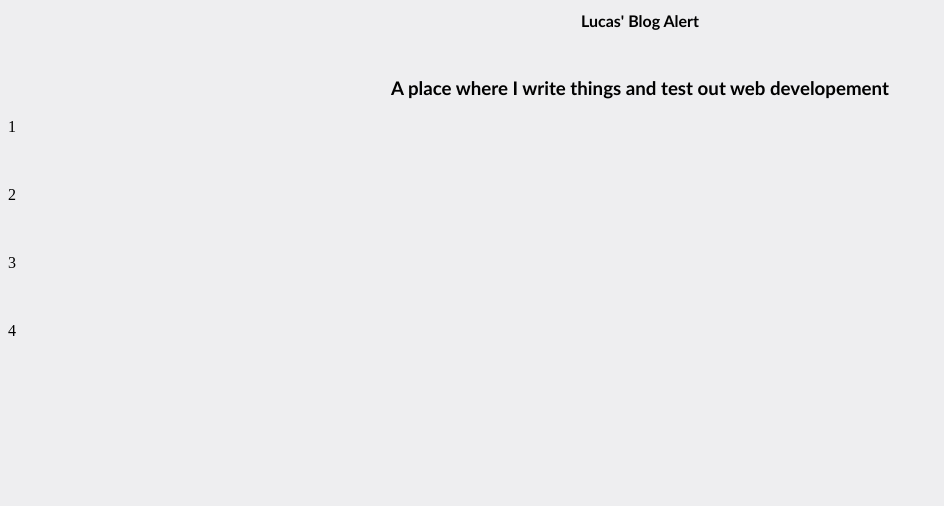
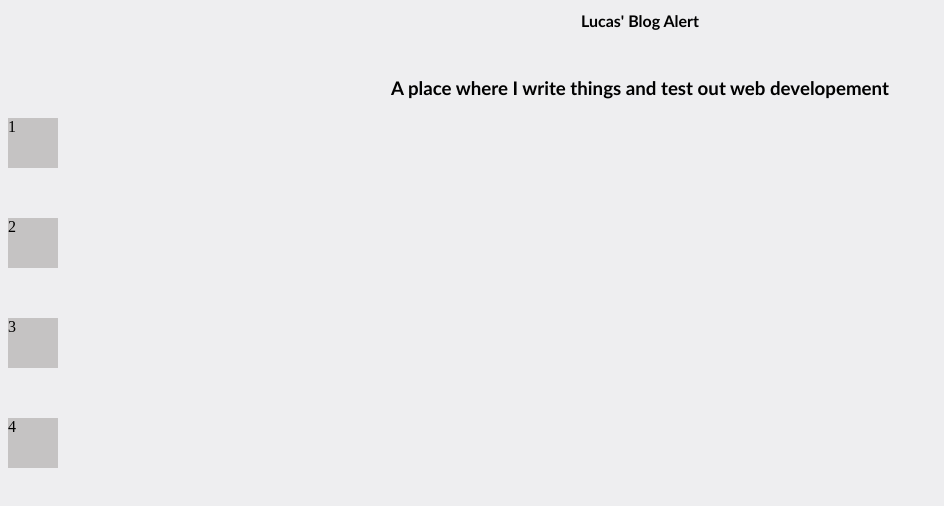
Before and after one commit to zoomzorp/zoomzorp.github.io, a plain HTML site: page index.html in a window 1280 px wide. Shown: the whole page, without its empty margins (0-944 px from the left). Drawn offline with Linux system fonts and the light colour scheme.

Commit message:
Update dopestyle.css

```diff
--- a/dopestyle.css
+++ b/dopestyle.css
@@ -36,3 +36,9 @@ body {
     grid-column-start: 1;
     grid-column-end: 3;
 }
+
+.grid-item{
+    background-color: #C5C3C3;
+    width: 50px;
+    height: 50px;
+}
```
